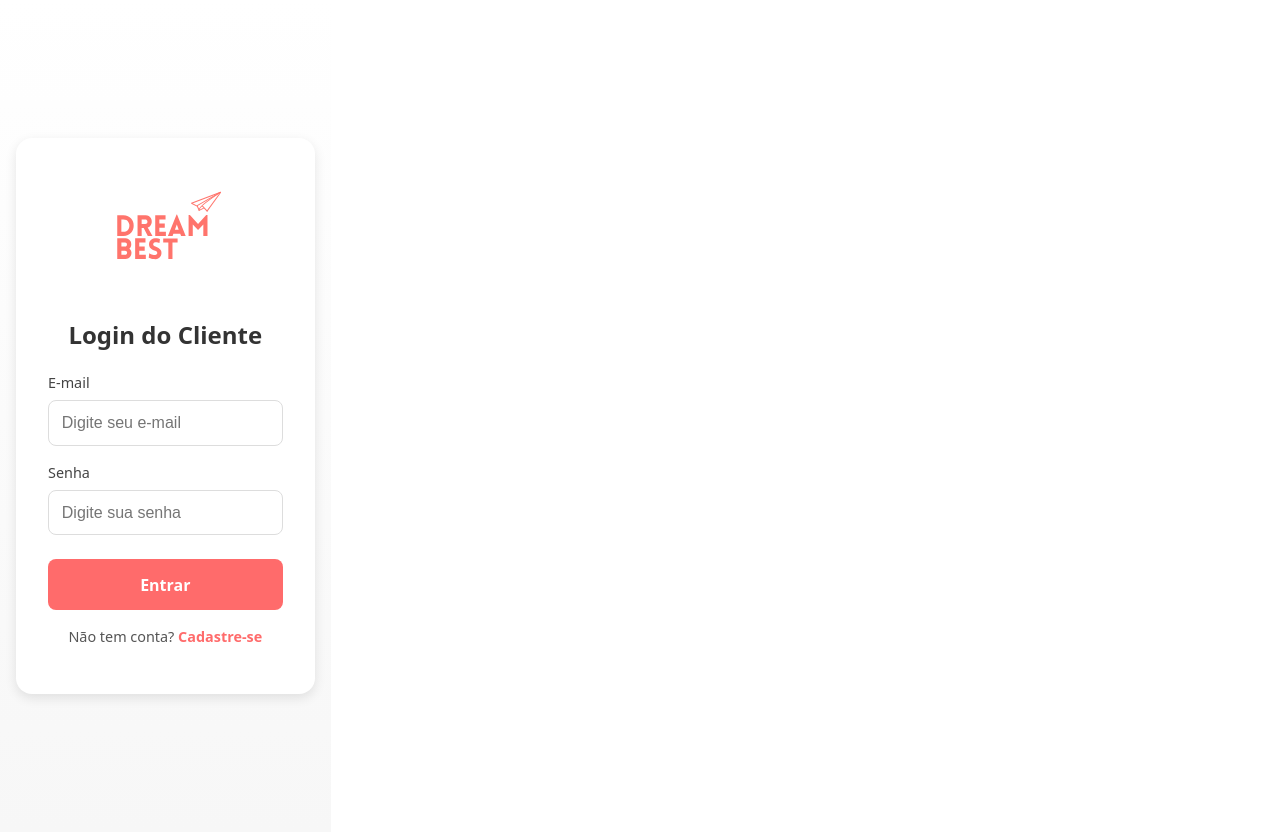
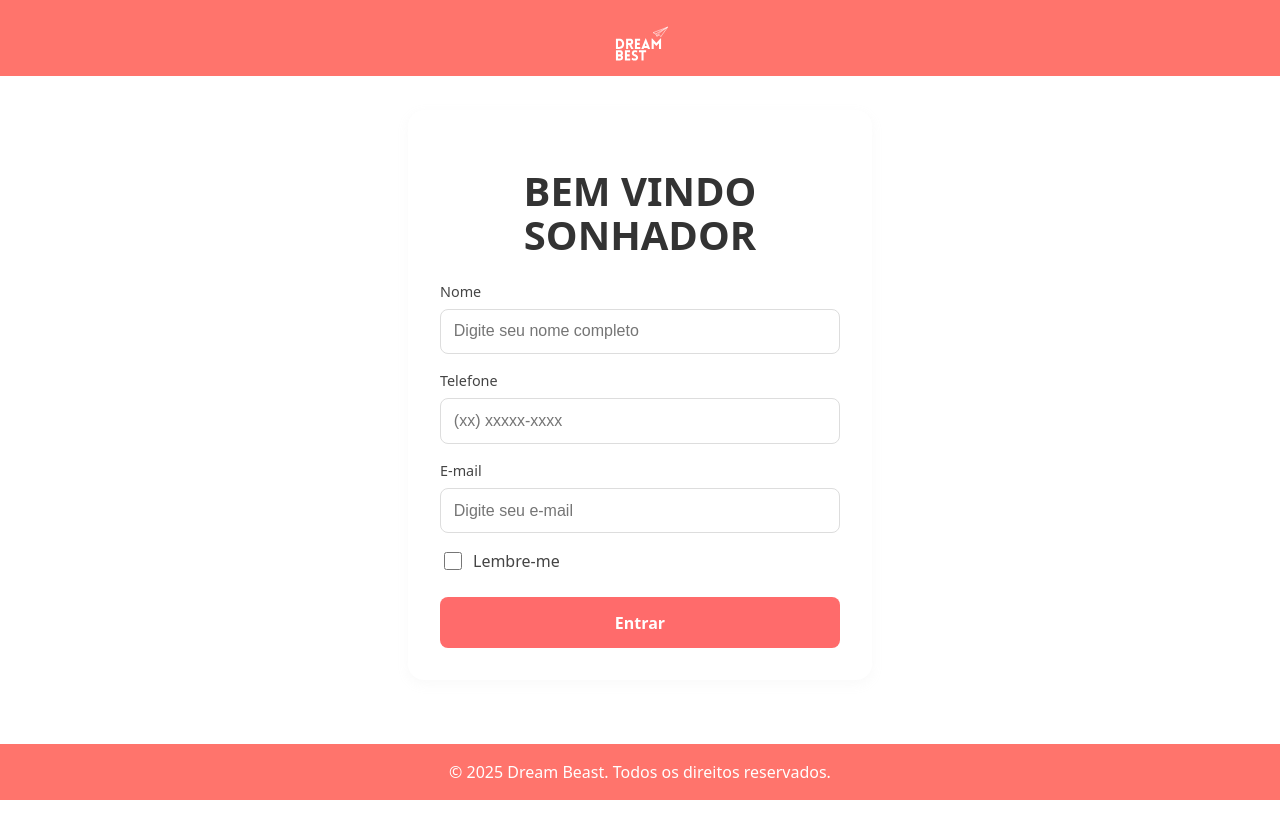
Before and after one commit to mukslima/dream-beast-frontend, a React (Vite) app: page /login-cliente in a window 1280 px wide. After the commit the page ends 800 px from the top, so only its background shows below. Built offline with nearby package versions, Linux system fonts and the light colour scheme.

Commit message:
feat: header e footer

```diff
--- a/src/pages/Home.css
+++ b/src/pages/Home.css
@@ -1,40 +1,53 @@
 .home-container {
   min-height: 100vh;
+  width: 100vw; /* Garante que ocupe toda a largura */
   display: flex;
-  flex-direction: row; /* Desktop: elementos lado a lado */
+  flex-direction: column;
   justify-content: center;
   align-items: center;
-  background: linear-gradient(180deg, #ffffff 0%, #f7f7f7 100%);
-  padding: 4rem 2rem;
+  background: #fff;
+  padding: 0; /* Remove padding para ocupar toda a tela */
   box-sizing: border-box;
-  gap: 4rem; /* Espaço entre colunas */
+  gap: 2rem;
+  overflow-x: hidden; /* Evita scroll horizontal */
 }
 
 .home-content {
   display: flex;
   flex-direction: column;
-  align-items: flex-start;
+  align-items: center;
+  justify-content: center;
+  width: 100%;
   max-width: 500px;
+  margin-top: 60px; /* Espaço para o header fixo */
 }
 
 .home-logo {
-  width: 220px;
-  margin-bottom: 2rem;
+  width: 60px;
+  margin-bottom: 0;
+}
+
+.home-logo-home {
+  width: 200px;
+  margin-bottom: -6rem;
 }
 
 .home-text {
   font-size: 1.3rem;
   margin-bottom: 1rem;
   color: #000;
-  text-align: left;
+  text-align: center;
   max-width: 700px;
+  width: 100%;
+  font-weight: bold; /* Negrito */
 }
 
 .home-subtext {
   font-size: 1.1rem;
-  color: rgba(0,0,0,0.5); /* Preto com 50% de opacidade */
+  color: rgba(0,0,0,0.5);
   margin-bottom: 2rem;
-  text-align: left;
+  text-align: center;
+  width: 100%;
 }
 
 .home-btn {
@@ -45,7 +58,7 @@
   text-decoration: none;
   font-weight: bold;
   transition: background 0.2s;
-  margin-top: 2rem;
+  margin-top: 10rem;
   font-size: 1.1rem;
   border: none;
   cursor: pointer;
@@ -57,22 +70,15 @@
 
 /* Responsivo para tablets e mobile */
 @media (max-width: 900px) {
-  .home-container {
-    flex-direction: column;
-    padding: 2rem 1rem;
-    gap: 2rem;
-  }
   .home-logo {
     width: 150px;
     margin-bottom: 1rem;
   }
   .home-content {
-    align-items: center;
     max-width: 100%;
   }
   .home-text,
   .home-subtext {
-    text-align: center;
     max-width: 500px;
   }
   .home-btn {
--- a/src/pages/Home.jsx
+++ b/src/pages/Home.jsx
@@ -1,18 +1,19 @@
 import React from 'react'
 import { Link } from 'react-router-dom'
 import './Home.css'
-import logo from '../assets/logo.svg'
+import logob from '../assets/logob.svg'
+import logop from '../assets/logop.svg'
 
 function Home() {
   return (
     <div className="home-container">
-        <img src={logo} alt="Dream Best" className="home-logo" />
-        <div className="home-content">
-        <div className="home-text">Bem-vindo ao Dream Beast!</div>
-        <div className="home-subtext">Aqui você realiza seus sonhos com tecnologia de ponta.</div>
-    <Link to="/login-cliente" className="home-btn">Login</Link>
-  </div>
-</div>
+      <img src={logop} alt="Dream Beast" className="home-logo-home" />
+      <div className="home-content">
+        <div className="home-text">Mensagens que viram <br></br>lembranças para sempre.</div>
+        <div className="home-subtext">Comece seu login e participe do momento</div>
+        <Link to="/login-cliente" className="home-btn">Login</Link>
+      </div>
+    </div>
   )
 }
 
--- a/src/pages/LoginCliente.css
+++ b/src/pages/LoginCliente.css
@@ -1,11 +1,15 @@
 /* Container geral */
 .login-container {
   min-height: 100vh;
+  width: 100vw; /* Garante largura total */
   display: flex;
+  flex-direction: column; /* Alinha em coluna */
   justify-content: center;
   align-items: center;
-  background: linear-gradient(180deg, #ffffff 0%, #f7f7f7 100%);
-  padding: 1rem;
+  background: #fff; /* Fundo branco */
+  padding: 0;
+  box-sizing: border-box;
+  overflow-x: hidden;
 }
 
 /* Card central */
@@ -15,21 +19,49 @@
   width: 100%;
   max-width: 400px;
   border-radius: 16px;
-  box-shadow: 0 4px 12px rgba(0, 0, 0, 0.1);
+  box-shadow: 0 4px 12px rgba(196, 196, 196, 0.1);
   display: flex;
   flex-direction: column;
   align-items: center;
+  margin-top: 60px;
+  margin-bottom: 70px;
 }
 
 /* Logo */
-.login-logo {
-  width: 120px;
-  margin-bottom: 1rem;
+.logo-header {
+  width: 60px;
+  margin-bottom: 0;
+}
+
+/* Footer e Header */
+.header {
+  width: 100vw;
+  background: #FF746C;
+  display: flex;
+  justify-content: center;
+  align-items: center;
+  padding: 0.5rem 0;
+  position: fixed;
+  top: 0;
+  left: 0;
+  z-index: 10;
+}
+
+.footer {
+  width: 100vw;
+  background: #FF746C;
+  color: #fff;
+  text-align: center;
+  padding: 1rem 0;
+  font-size: 1rem;
+  position: fixed;
+  bottom: 0;
+  left: 0;
 }
 
 /* Título */
 .login-title {
-  font-size: 1.5rem;
+  font-size: 2.5rem;
   margin-bottom: 1.5rem;
   text-align: center;
   color: #333;
@@ -61,11 +93,14 @@
   font-size: 1rem;
   outline: none;
   transition: border 0.2s;
+  background: #fff;
 }
 
 .form-group input:focus {
   border-color: #ff6b6b;
 }
+
+
 
 /* Botão */
 .login-btn {
--- a/src/pages/LoginCliente.jsx
+++ b/src/pages/LoginCliente.jsx
@@ -1,16 +1,35 @@
 import React from 'react'
 import './LoginCliente.css'
-import logo from '../assets/logo.svg'
+import logob from '../assets/logob.svg'
 
 function LoginCliente() {
   return (
     <div className="login-container">
+      <header className="header">
+        <img src={logob} alt="Dream Beast" className="logo-header" />
+      </header>
+
       <div className="login-card">
-        <img src={logo} alt="Dream Beast" className="login-logo" />
-
-        <h1 className="login-title">Login do Cliente</h1>
-
+        <h1 className="login-title">BEM VINDO <br /> SONHADOR</h1>
         <form className="login-form">
+          <div className="form-group">
+            <label htmlFor="nome">Nome</label>
+            <input
+              type="text"
+              id="nome"
+              placeholder="Digite seu nome completo"
+              required
+            />
+          </div>
+          <div className="form-group">
+            <label htmlFor="telefone">Telefone</label>
+            <input
+              type="tel"
+              id="telefone"
+              placeholder="(xx) xxxxx-xxxx"
+              required
+            />
+          </div>
           <div className="form-group">
             <label htmlFor="email">E-mail</label>
             <input
@@ -20,26 +39,25 @@ function LoginCliente() {
               required
             />
           </div>
-
-          <div className="form-group">
-            <label htmlFor="senha">Senha</label>
+          <div className="form-group" style={{ flexDirection: 'row', alignItems: 'center', gap: '0.5rem' }}>
             <input
-              type="password"
-              id="senha"
-              placeholder="Digite sua senha"
-              required
+              type="checkbox"
+              id="lembre-me"
+              style={{ width: '18px', height: '18px', cursor: 'pointer' }}
             />
+            <label htmlFor="lembre-me" style={{ marginBottom: 0, fontSize: '1rem', color: '#444', cursor: 'pointer' }}>
+              Lembre-me
+            </label>
           </div>
-
           <button type="submit" className="login-btn">
             Entrar
           </button>
         </form>
+      </div>
 
-        <p className="login-link">
-          Não tem conta? <a href="/cadastro-formando">Cadastre-se</a>
-        </p>
-      </div>
+      <footer className="footer">
+        <span>© 2025 Dream Beast. Todos os direitos reservados.</span>
+      </footer>
     </div>
   )
 }
```
Also changed, not shown: src/assets/logob.svg (added), src/assets/logop.svg (added).
